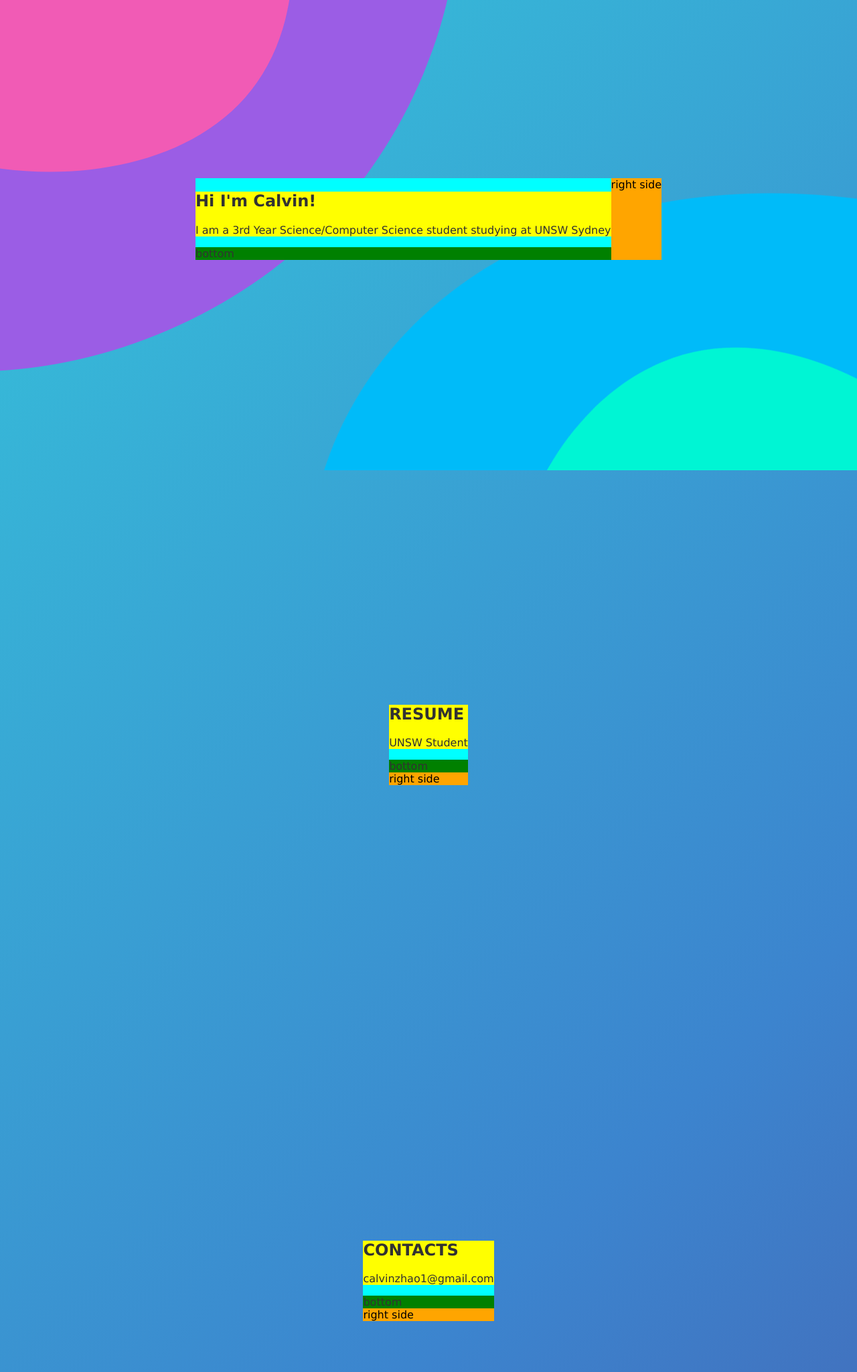
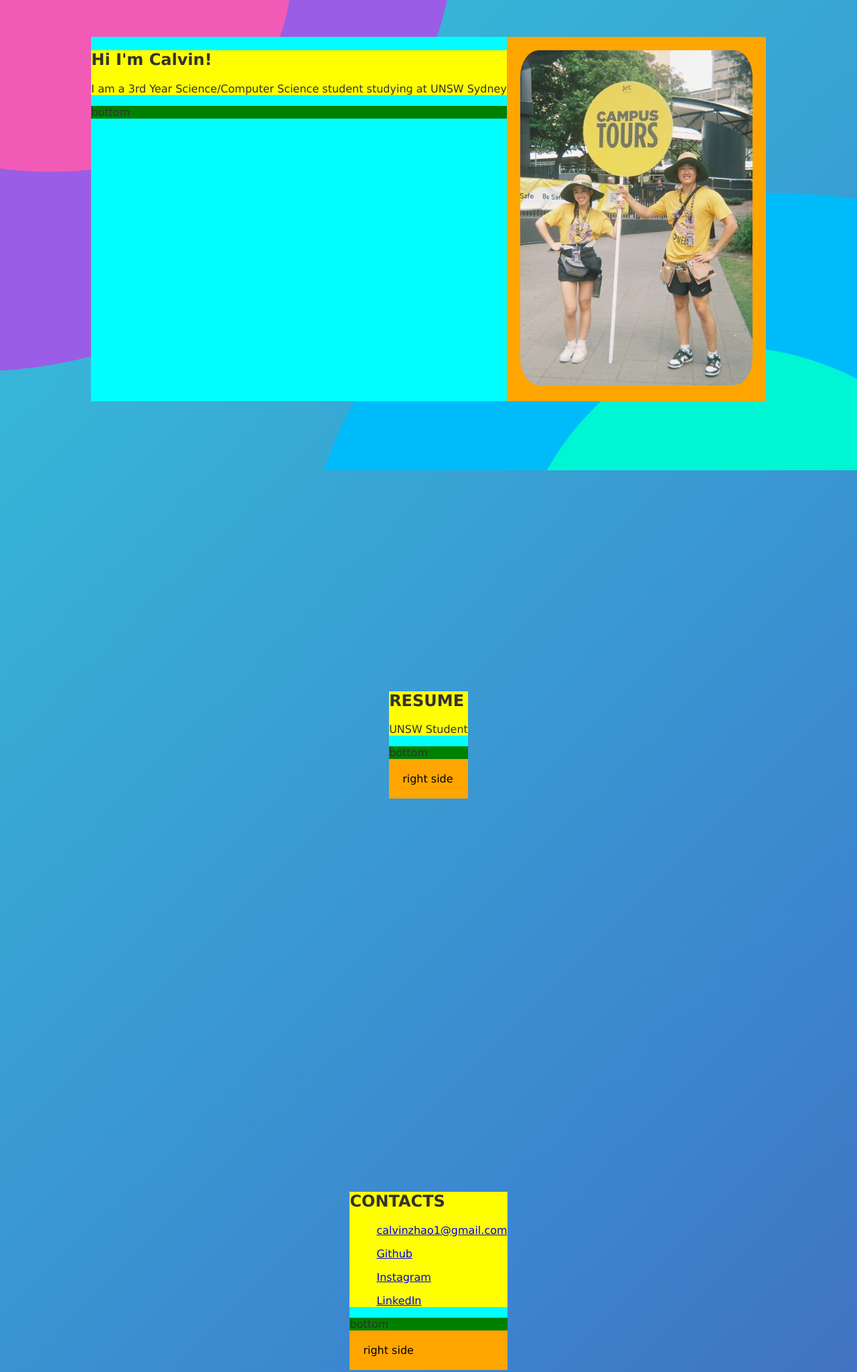
Before and after one commit to booblewail/booblewail.github.io, a plain HTML site: page index.html in a window 1280 px wide. Shown: the part 98-2146 px from the top of the page at 67% size. Drawn offline with Linux system fonts and the light colour scheme.

Commit message:
contacts added

```diff
--- a/index.html
+++ b/index.html
@@ -58,7 +58,6 @@
       />
     </svg>
 
-
     <div class="navbar">
       <a href="#" class="logo">CALVINISME</a>
       <a href="#about">About</a>
@@ -79,7 +78,13 @@
           <div class="bottom">bottom</div>
         </div>
 
-        <div class="right">right side</div>
+        <div class="right">
+          <img
+            class="campus-tours"
+            src="/images/TPCampusTours.jpeg"
+            alt="Campus Tours"
+          />
+        </div>
       </div>
     </section>
     <section id="resume">
@@ -100,7 +105,16 @@
         <div class="left">
           <div class="top">
             <h1>CONTACTS</h1>
-            <p>calvinzhao1@gmail.com</p>
+            <ul>
+              <p>
+                <a href="https://mail.google.com/">calvinzhao1@gmail.com</a>
+              </p>
+              <p><a href="https://github.com/booblewail">Github</a></p>
+              <p>
+                <a href="https://www.instagram.com/calvin.zhao/">Instagram</a>
+              </p>
+              <p><a href="https://www.linkedin.com/in/calvin-zhao1">LinkedIn</a></p>
+            </ul>
           </div>
           <div class="bottom">bottom</div>
         </div>
--- a/style.css
+++ b/style.css
@@ -77,6 +77,7 @@ section {
 
 .right {
     background-color: orange;
+    padding: 20px;
 }
 
 .top {
@@ -88,3 +89,9 @@ section {
     background-color: green;
     margin: auto;
 }
+
+.campus-tours {
+    width: 100%;
+    height: 500px;
+    border-radius: 8%
+}
```
Also changed, not shown: images/TPCampusTours.jpeg (added).
